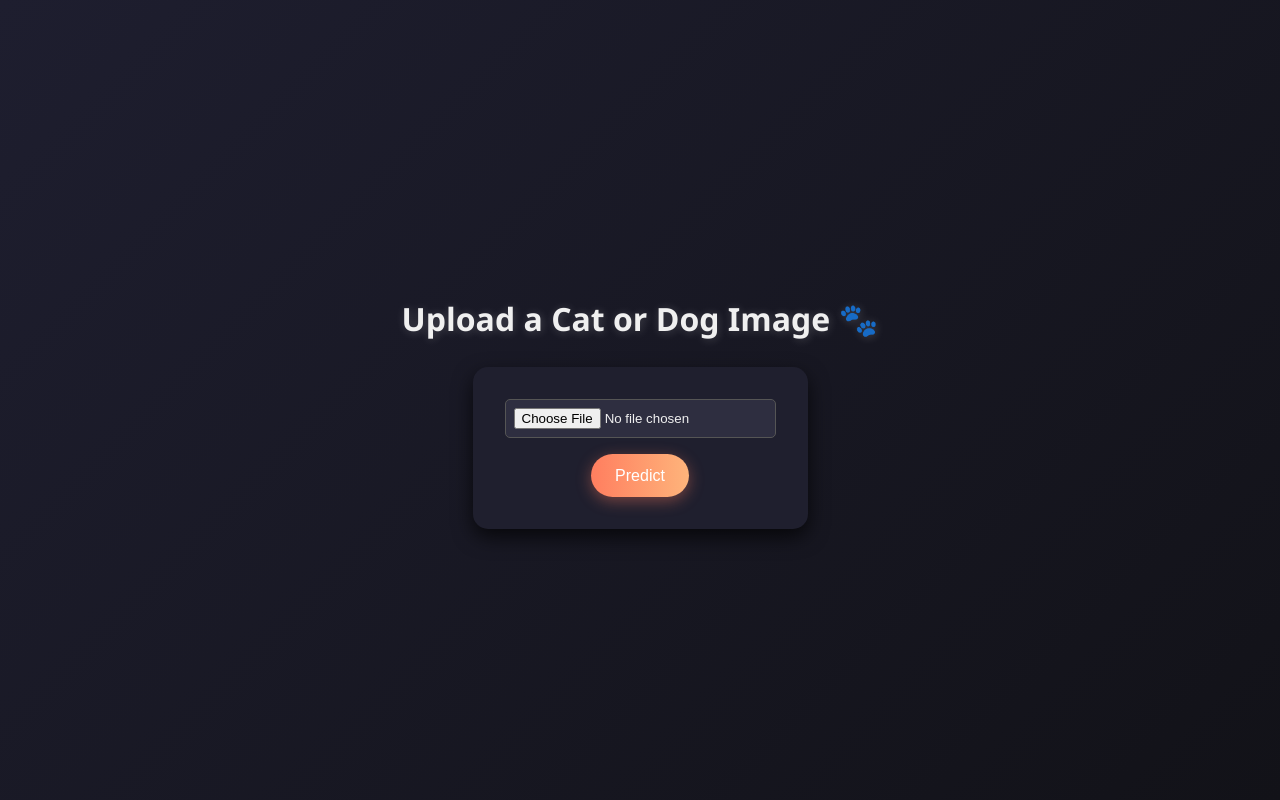
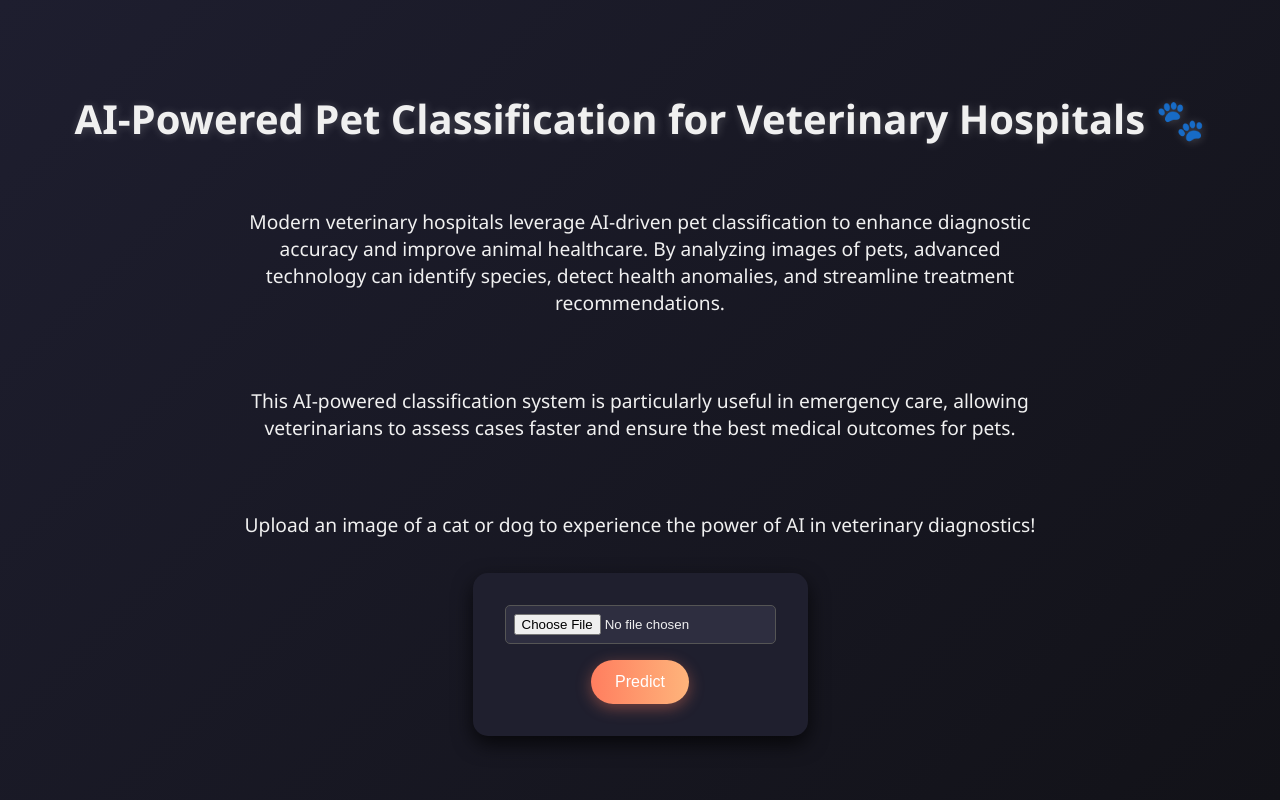
Before and after one commit to SSaiLokesh/CatsAndDogs_ML_Flask_Model, a Flask app: page / in a window 1280 px wide. Run offline with Flask 3, Linux system fonts and the light colour scheme; parts of the project's set-up code (start-up, migrations or seed data) failed here and were passed over.

Commit message:
Update index.html

```diff
--- a/templates/index.html
+++ b/templates/index.html
@@ -3,7 +3,7 @@
 <head>
   <meta charset="UTF-8" />
   <meta name="viewport" content="width=device-width, initial-scale=1.0"/>
-  <title>Cat vs Dog Predictor</title>
+  <title>Pet Classification for Veterinary Hospitals</title>
   <style>
     body {
       margin: 0;
@@ -16,12 +16,20 @@
       align-items: center;
       justify-content: center;
       height: 100vh;
+      text-align: center;
     }
 
-    h2 {
-      font-size: 2rem;
+    h1 {
+      font-size: 2.5rem;
       text-shadow: 1px 1px 10px rgba(255, 255, 255, 0.2);
       animation: fadeIn 1s ease-out;
+    }
+
+    p {
+      font-size: 1.2rem;
+      max-width: 800px;
+      padding: 1rem;
+      animation: fadeIn 1.2s ease-out;
     }
 
     form {
@@ -79,7 +87,10 @@
   </style>
 </head>
 <body>
-  <h2>Upload a Cat or Dog Image 🐾</h2>
+  <h1>AI-Powered Pet Classification for Veterinary Hospitals 🐾</h1>
+  <p>Modern veterinary hospitals leverage AI-driven pet classification to enhance diagnostic accuracy and improve animal healthcare. By analyzing images of pets, advanced technology can identify species, detect health anomalies, and streamline treatment recommendations.</p>
+  <p>This AI-powered classification system is particularly useful in emergency care, allowing veterinarians to assess cases faster and ensure the best medical outcomes for pets.</p>
+  <p>Upload an image of a cat or dog to experience the power of AI in veterinary diagnostics!</p>
   <form action="/" method="post" enctype="multipart/form-data">
     <input type="file" name="image" accept="image/*" required>
     <button type="submit">Predict</button>
```
